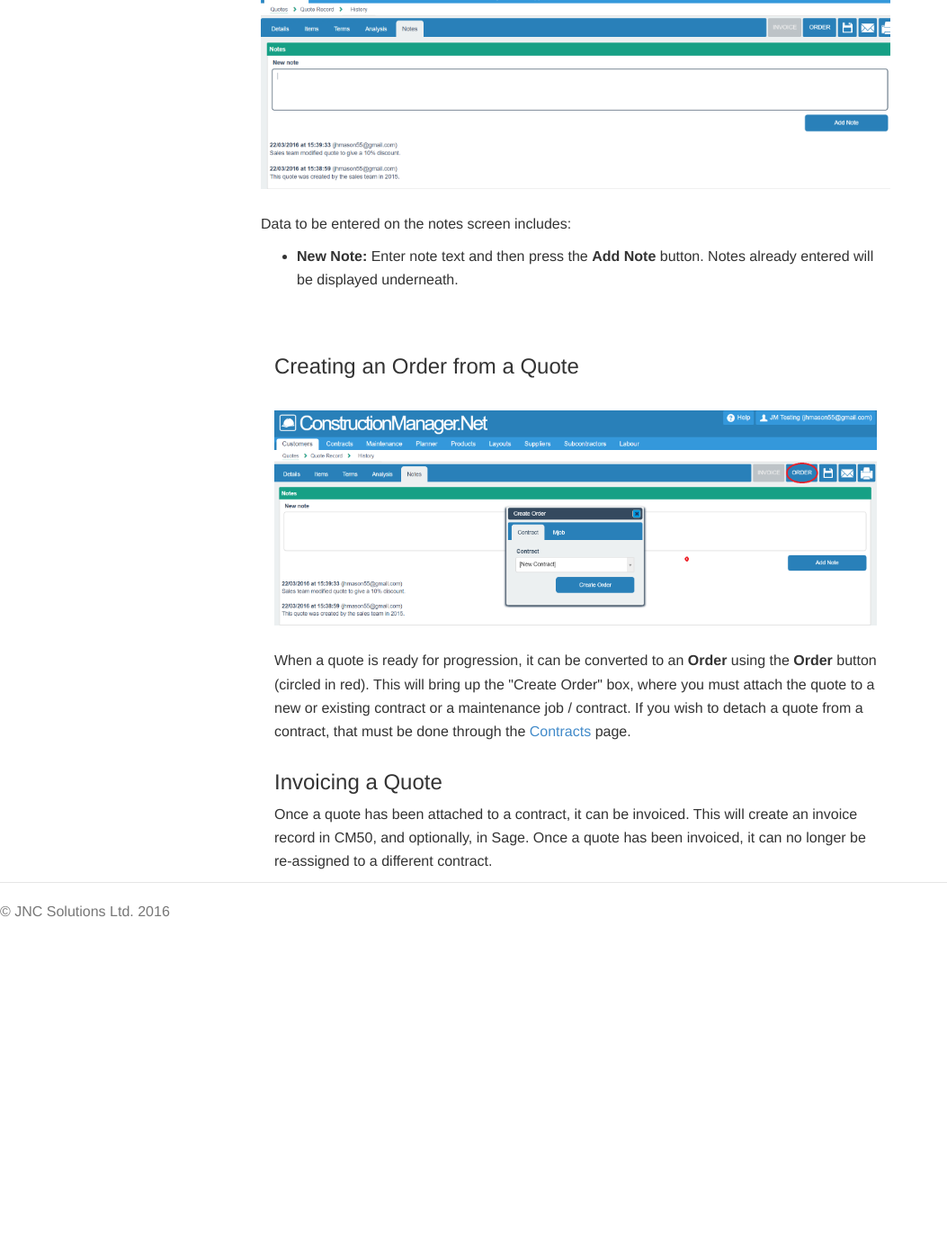
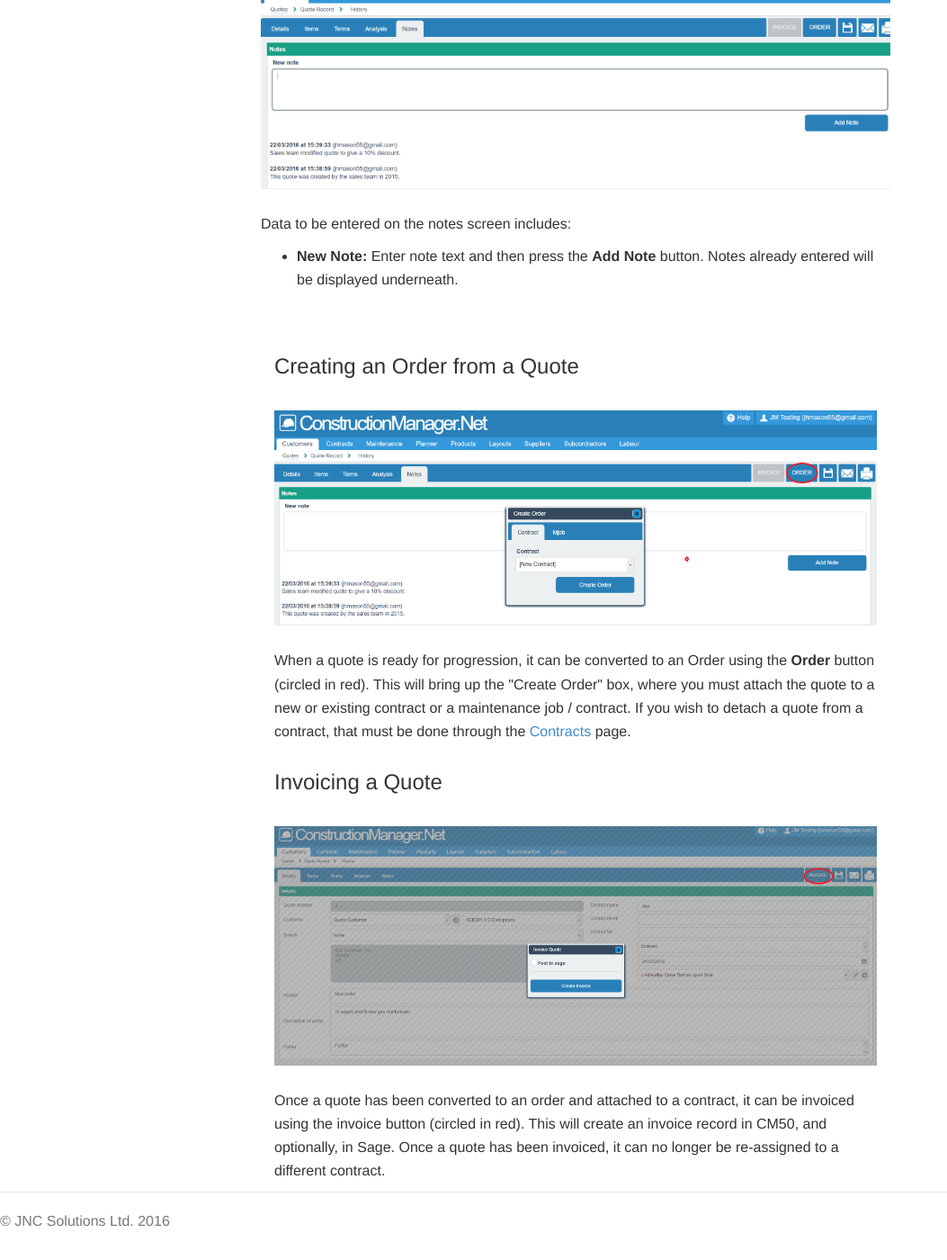
Before and after one commit to JNCSolutions/ConstructionManagerDocs, a Jekyll site: the page built from quotes.html, in a window 1280 px wide and 1400 px high, scrolled down 5628 px. Shown: the whole window at 90% size, without its empty margins (0-1053 px from the left). Built offline with Jekyll 4.4.1, drawn with Linux system fonts in a browser that asks for light colours; before the commit the page ends 6684 px from its top, so only the background shows below that.

Commit message:
Update quotes.html

```diff
--- a/quotes.html
+++ b/quotes.html
@@ -214,7 +214,7 @@ title: Quotes
     <br>
       <img src="img/Quotes_CreateOrder.PNG" style="width: 100%;">
     <br> <br>
-    <p>When a quote is ready for progression, it can be converted to an <b>Order</b> using the <b>Order</b> button
+    <p>When a quote is ready for progression, it can be converted to an Order using the <b>Order</b> button
         (circled in red).
         This will bring up the "Create Order" box, where you must attach the quote to a new or existing contract
         or a maintenance job / contract.
@@ -223,7 +223,11 @@ title: Quotes
 
   <div id="invoicing-a-quote" class="col-lg-12">
     <h3>Invoicing a Quote</h3>
-
-    <p>Once a quote has been attached to a contract, it can be invoiced. This will create an invoice record in CM50, and optionally, in Sage. Once a quote has been invoiced, it can no longer be re-assigned to a different contract.</p>
+    <br>
+      <img src="img/Quotes_CreateInvoice.PNG" style="width: 100%;">
+    <br> <br>
+    <p>Once a quote has been converted to an order and attached to a contract, it can be invoiced
+    using the <b></b>invoice</b> button (circled in red). This will create an invoice record in CM50, and optionally, in Sage.
+    Once a quote has been invoiced, it can no longer be re-assigned to a different contract.</p>
   </div>
 </div>
```
